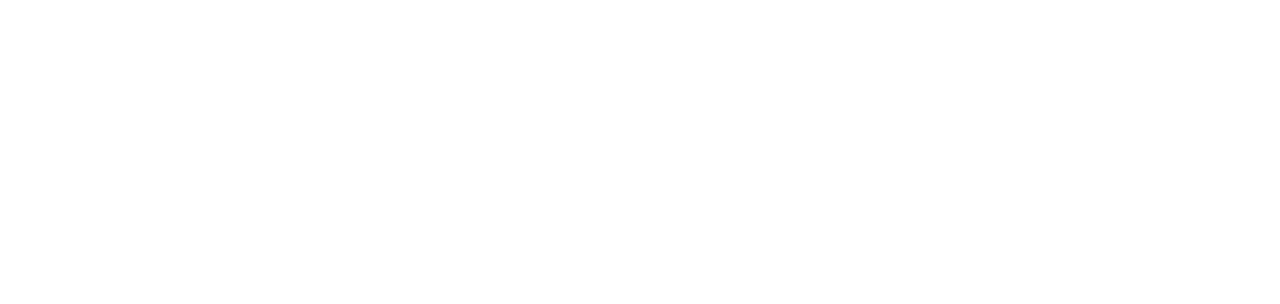
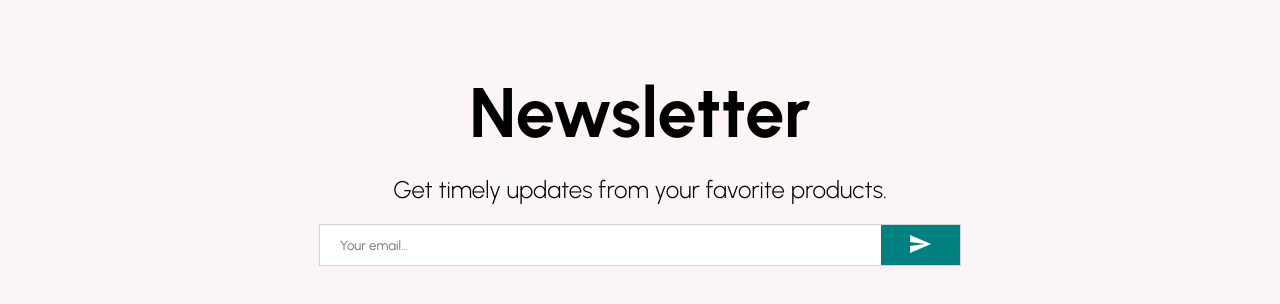
Before and after one commit to abhijitnr/abnr-ecommerce-web-ui, a React (Create React App) app: page / in a window 1280 px wide. Shown: the part 2338-2642 px from the top of the page. Before the commit the page ends 2256 px from the top, so only its background shows below. Built offline with nearby package versions, Linux system fonts and the light colour scheme.

Commit message:
Newsletter is added

```diff
--- a/src/components/Newsletter.jsx
+++ b/src/components/Newsletter.jsx
@@ -1,5 +1,65 @@
+import styled from "styled-components";
+import SendIcon from "@mui/icons-material/Send";
+
+const Container = styled.div`
+  height: 60vh;
+  background-color: #fcf5f5;
+  display: flex;
+  flex-direction: column;
+  align-items: center;
+  justify-content: center;
+`;
+
+const Title = styled.h1`
+  font-size: 70px;
+  margin: 20px;
+`;
+
+const Description = styled.div`
+  font-size: 24px;
+  font-weight: 300;
+  margin-bottom: 20px;
+`;
+
+const InputContainer = styled.div`
+  width: 50%;
+  height: 40px;
+  background-color: white;
+  display: flex;
+  justify-content: space-between;
+  border: 1px solid lightgray;
+`;
+
+const Input = styled.input`
+  border: none;
+  flex: 8;
+  padding-left: 20px;
+`;
+
+const Button = styled.button`
+  flex: 1;
+  border: none;
+  background-color: teal;
+  color: white;
+  cursor: pointer;
+`;
+
 function Newsletter() {
-  return <div>Newsletter</div>;
+  return (
+    <Container>
+      <Title>Newsletter</Title>
+
+      <Description>Get timely updates from your favorite products.</Description>
+
+      <InputContainer>
+        <Input placeholder="Your email..." />
+
+        <Button>
+          <SendIcon />
+        </Button>
+      </InputContainer>
+    </Container>
+  );
 }
 
 export default Newsletter;
--- a/src/pages/Home.jsx
+++ b/src/pages/Home.jsx
@@ -1,6 +1,7 @@
 import Announcement from "../components/Announcement";
 import Categories from "../components/Categories";
 import Navbar from "../components/Navbar";
+import Newsletter from "../components/Newsletter";
 import Products from "../components/Products";
 import Slider from "../components/Slider";
 
@@ -12,6 +13,7 @@
       <Slider />
       <Categories />
       <Products />
+      <Newsletter />
     </div>
   );
 }
```
Also changed, not shown: 1 other file (tests, documents, lock files or other folders).
